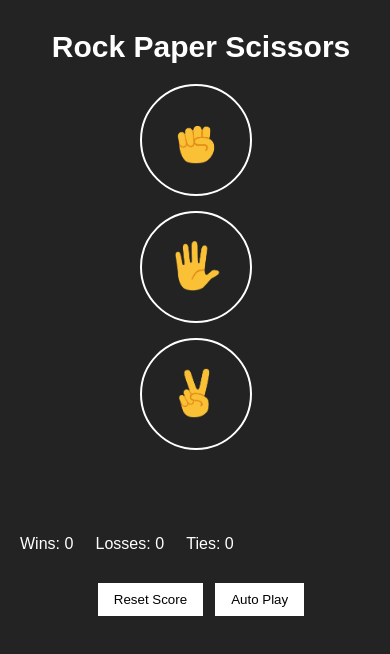
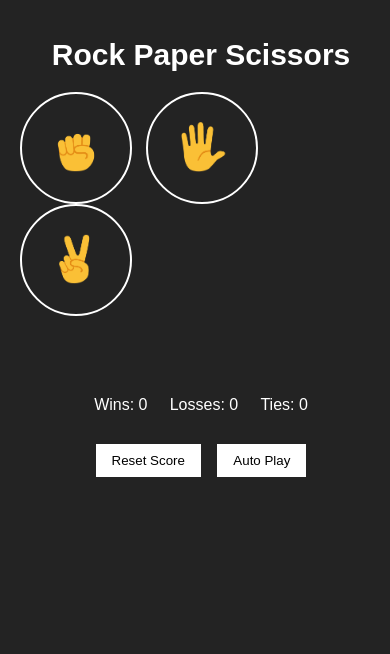
Before and after one commit to mrkssed8/Rock-Paper-Scissors, a plain HTML site: page index.html in a window 390 px wide. Drawn offline with Linux system fonts and the light colour scheme.

Commit message:
Update final-paper.css

```diff
--- a/CSS/final-paper.css
+++ b/CSS/final-paper.css
@@ -108,29 +108,15 @@
   opacity: 0.3;
 }
 @media (max-width: 555px) {
-  .title {
+   .html-main {
     display: flex;
-    justify-content: center;
+    flex-direction: column;
+    align-items: center;
   }
-  .div-input {
+  .main-result {
     display: flex;
     flex-direction: column;
 
     align-items: center;
-    justify-content: center;
-  }
-  .user-input-button {
-    margin-bottom: 15px;
-  }
-  .main-result {
-    display: flex;
-    flex-direction: column;
-    justify-content: center;
-    align-itmes: center;
-  }
-  .div-reset {
-    display: flex;
-    flex-direction: row;
-    justify-content: center;
   }
 }
```
